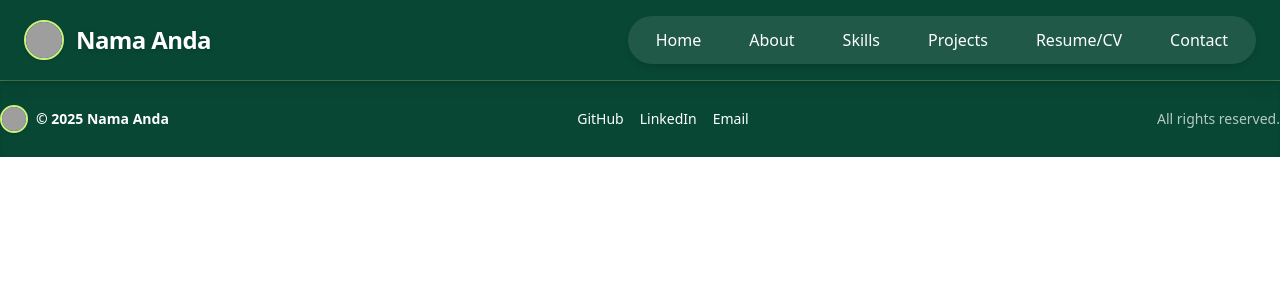
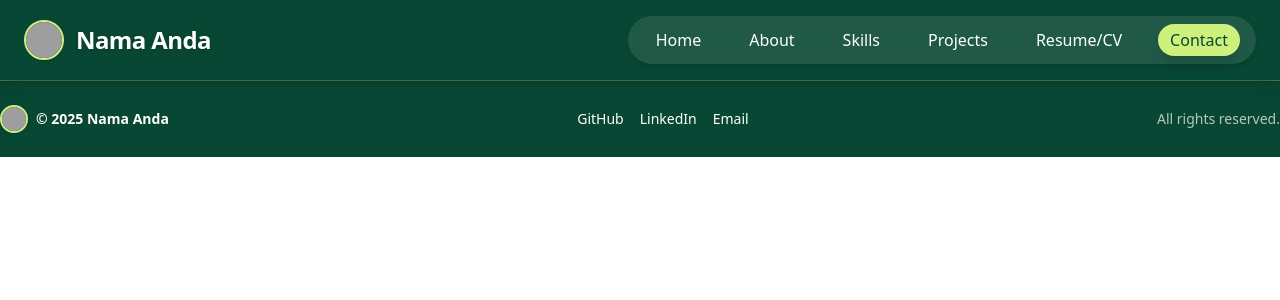
Before and after one commit to choerulram/My-Portfolio, a React (Vite) app: page /contact in a window 1280 px wide. Shown: the top 300 px of the page. Built offline with nearby package versions, Linux system fonts and the light colour scheme; grey boxes are pictures that could not be loaded.

Commit message:
feat(navigation): implement active state for header menu
- Add isActive styling using useLocation
- Highlight current route in nav

```diff
--- a/src/components/layouts/Header.jsx
+++ b/src/components/layouts/Header.jsx
@@ -1,6 +1,18 @@
 import React from "react";
+import { useLocation } from "react-router-dom";
 
-const Header = () => (
+const navLinks = [
+  { href: "/", label: "Home" },
+  { href: "/about", label: "About" },
+  { href: "/skills", label: "Skills" },
+  { href: "/projects", label: "Projects" },
+  { href: "/resume", label: "Resume/CV" },
+  { href: "/contact", label: "Contact" },
+];
+
+const Header = () => {
+  const location = useLocation();
+  return (
     <header className="bg-main dark:bg-dark text-light dark:text-highlight shadow-lg sticky top-0 z-50">
       <div className="container mx-auto flex justify-between items-center py-4 px-6">
         <div className="flex items-center space-x-3">
@@ -14,45 +26,28 @@ const Header = () => (
           </span>
         </div>
         <nav className="flex space-x-2 md:space-x-6 bg-white/10 dark:bg-dark/30 rounded-full px-4 py-2 shadow-md backdrop-blur">
+          {navLinks.map((link) => {
+            const isActive =
+              location.pathname === link.href ||
+              (link.href !== "/" && location.pathname.startsWith(link.href));
+            return (
               <a
-          href="/"
-          className="px-3 py-1 rounded-full font-medium text-light dark:text-highlight hover:bg-highlight hover:text-main transition"
+                key={link.href}
+                href={link.href}
+                className={`px-3 py-1 rounded-full font-medium transition ${
+                  isActive
+                    ? "bg-highlight text-main shadow-lg"
+                    : "text-light dark:text-highlight hover:bg-highlight hover:text-main"
+                }`}
               >
-          Home
+                {link.label}
               </a>
-        <a
-          href="/about"
-          className="px-3 py-1 rounded-full font-medium text-light dark:text-highlight hover:bg-highlight hover:text-main transition"
-        >
-          About
-        </a>
-        <a
-          href="/skills"
-          className="px-3 py-1 rounded-full font-medium text-light dark:text-highlight hover:bg-highlight hover:text-main transition"
-        >
-          Skills
-        </a>
-        <a
-          href="/projects"
-          className="px-3 py-1 rounded-full font-medium text-light dark:text-highlight hover:bg-highlight hover:text-main transition"
-        >
-          Projects
-        </a>
-        <a
-          href="/resume"
-          className="px-3 py-1 rounded-full font-medium text-light dark:text-highlight hover:bg-highlight hover:text-main transition"
-        >
-          Resume/CV
-        </a>
-        <a
-          href="/contact"
-          className="px-3 py-1 rounded-full font-medium text-light dark:text-highlight hover:bg-highlight hover:text-main transition"
-        >
-          Contact
-        </a>
+            );
+          })}
         </nav>
       </div>
     </header>
   );
+};
 
 export default Header;
```
Also changed, not shown: src/pages/About.jsx (+22 -7 lines). Lines whose indentation alone changed are shown as unchanged.
